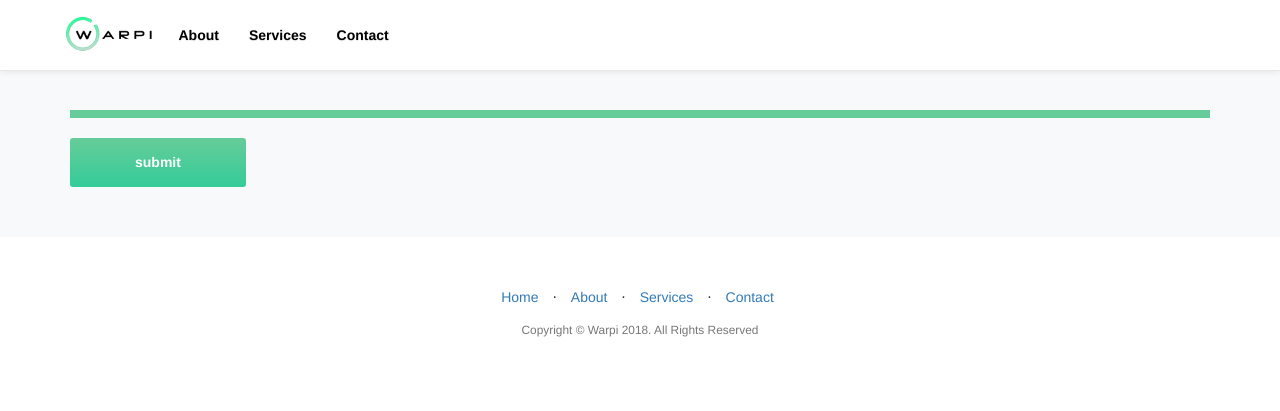
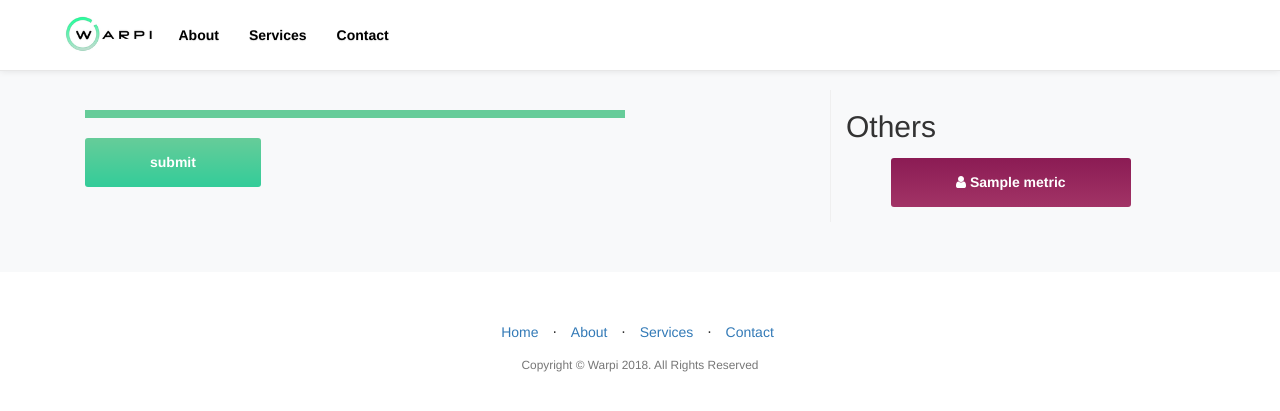
Before and after one commit to cob04/Warpi-project, a Django app: template src/templates/feedback/metric_form.html in a window 1280 px wide. Shown: the top 411 px of the page. Run offline with Django 3.2, Linux system fonts and the light colour scheme; the template is opened without the code that fills it: values that come from a table or form of the project are taken from there, others are empty; tables that the repository leaves empty hold one stand-in row (values such as "Sample post"); parts of the project's set-up code (start-up, migrations or seed data) failed here and were passed over; some libraries are stand-ins or nearby versions.

Commit message:
add links to form page

```diff
--- a/src/apps/core/fields.py
+++ b/src/apps/core/fields.py
@@ -22,7 +22,7 @@ class OrderField(models.PositiveIntegerField):
                 # Get the order of the last item
                 last_item = qs.latest(self.attname)
                 value = last_item.order + 1
-            except ObjectDoesnNotExist:
+            except ObjectDoesNotExist:
                 value = 0
             setattr(model_instance, self.attname, value)
             return value
--- a/src/apps/feedback/views.py
+++ b/src/apps/feedback/views.py
@@ -1,7 +1,9 @@
 from django.shortcuts import get_object_or_404
 from django.shortcuts import render
 from django.shortcuts import redirect
-from django.views.generic import ListView, View
+from django.views.generic import FormView
+from django.views.generic import ListView
+from django.views.generic import View
 
 
 from .forms import ResponseModelForm
@@ -29,8 +31,10 @@ class FeedbackMetricView(MetricMixin, View):
         context = {}
         metric = self.get_metric_by_uuid()
         metric_form = ResponseModelForm(metric)
+        metric_list = Metric.objects.all()
         context['form'] = metric_form
         context['metric'] = metric
+        context['metric_list'] = metric_list
         return render(request, self.template_name, context)
 
     def post(self, request, *args, **kwargs):
--- a/src/assets/css/style.css
+++ b/src/assets/css/style.css
@@ -27,6 +27,10 @@ h5,
 h6 {
     font-family: "Helvetica Neue", Helvetica, Arial, sans-serif;
     font-weight: 300;
+}
+
+ul {
+  list-style-type: none;
 }
 
 /** NAVBAR
@@ -398,38 +402,27 @@ p.copyright {
   background-color: #FF530A;
   border-color: #FF530A;
 }
-/***
-Survey form page...
+/** Metric form page...
 ==============================
 ***/
 @media(max-width: 767px){
-  .survey > h2 {
+  .metric > h2 {
       font-size: 1.5em;
   }
 }
 
-#survey-form {
-  font-size: 1.2em;
-}
-
-#survey-form .form-group > label:first-child {
+#metric-form .form-group > label:first-child {
   color: #037b3f;
 }
 
-#survey-form .form-group {
+#metric-form .form-group {
   padding-bottom: 20px;
 }
 
-.jumbotron {
-  background-color: #66CC99;
-}
-.jumbotron h2 {
-   color: #FFF;
-   text-shadow: 2px 2px 3px rgba(0,0,0,0.6);
+#metric-list li {
+  padding: 5px;
 }
 
-@media(max-width:767px) {
-    .jumbotron > h1 {
-        font-size: 3em;
-    }
-};
+#metric-list {
+  border-left: 1px solid #efefef;
+}
--- a/src/templates/feedback/metric_form.html
+++ b/src/templates/feedback/metric_form.html
@@ -13,10 +13,24 @@
 {% endblock %}
 
 {% block content %}
-<hr style="border: 4px solid #66cc99;"/>
-<form method="POST" action=".">
-	{% csrf_token %}
-	{% bootstrap_form form %}
-	<input class="btn btn-lg btn-green" type="submit" value="submit">
-</form>
+<div class="col-sm-6">
+	<hr style="border: 4px solid #66cc99;"/>
+	<form id="metric-form" method="POST" action=".">
+		{% csrf_token %}
+		{% bootstrap_form form %}
+		<input class="btn btn-lg btn-green" type="submit" value="submit">
+	</form>
+</div>
+<div id="metric-list" class="col-sm-4 col-sm-push-2">
+	<h2>Others</h2>
+	<ul>
+		{% for metric in metric_list %}
+		<li>
+			<a class="btn btn-purple btn-lg" href="{{ metric.get_absolute_url }}">
+				<i class="fa fa-user"></i> {{ metric.title }}
+			</a>
+		</li>
+		{% endfor %}
+	</ul>
+</div>
 {% endblock %}
```
